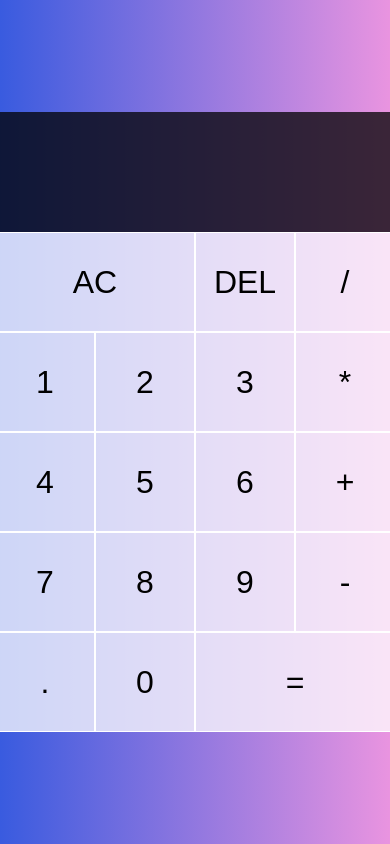
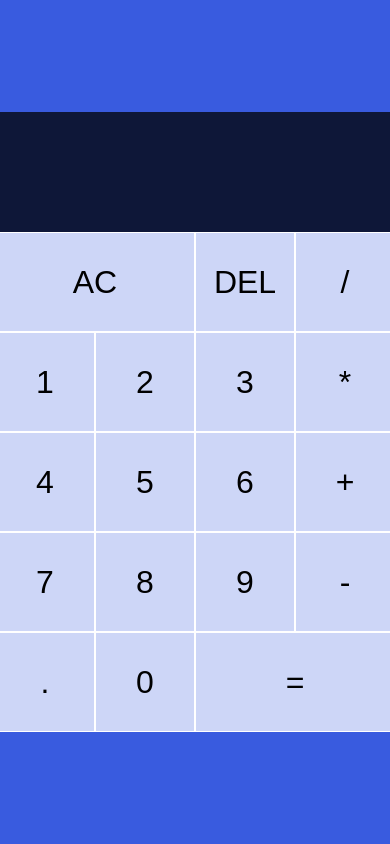
Before and after one commit to ankush8523/Calculator, a PHP site: page / in a window 390 px wide. Run offline with PHP 8.4, Linux system fonts and the light colour scheme.

Commit message:
Update style.css

```diff
--- a/style.css
+++ b/style.css
@@ -60,3 +60,9 @@ body{
     color: white;
     font-size: 2.5rem;
 }
+
+@media only screen and (max-width: 760px) {
+  body {
+    background: rgb(57,91,223);
+  }
+}
```
